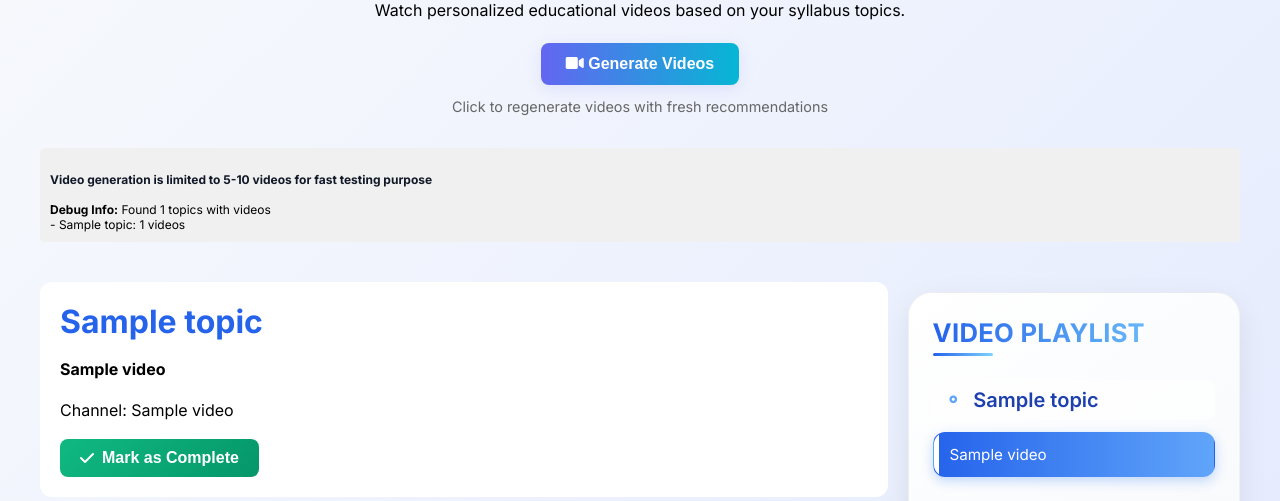
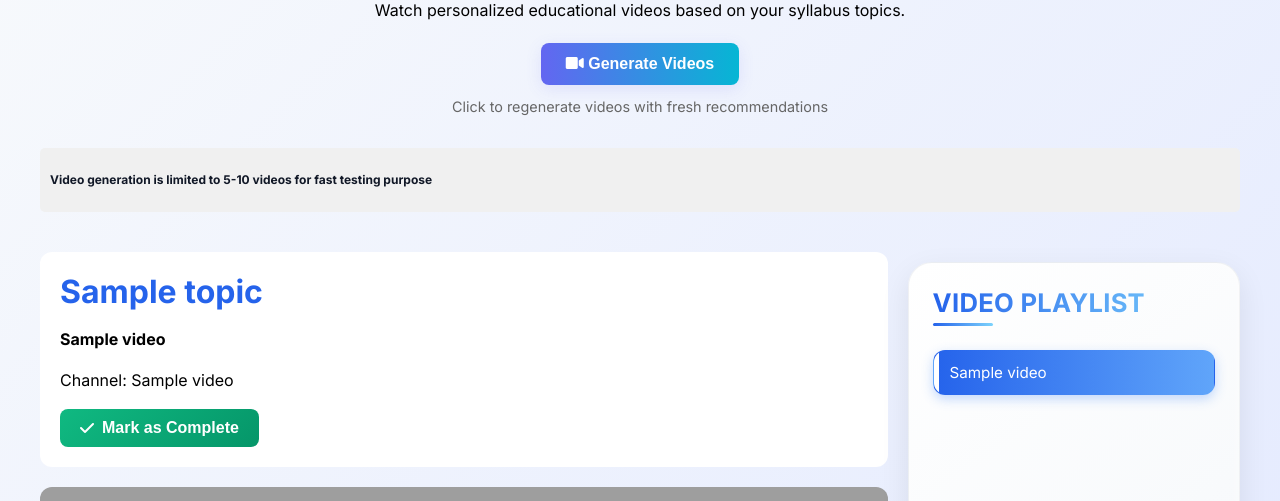
Before and after one commit to r258369/AILearning, a Django app: template templates/lesson.html in a window 1280 px wide. Shown: the part 182-683 px from the top of the page. Run offline with Django 4.2, Linux system fonts and the light colour scheme; the template is opened without the code that fills it: most values are stand-ins (such as "Sample title", 1, 10 or a date in 2020); grey boxes marked "Sample" are stand-in pictures; parts of the project's set-up code (start-up, migrations or seed data) failed here and were passed over; grey boxes are pictures that could not be loaded.

Commit message:
Update lesson.html

```diff
--- a/templates/lesson.html
+++ b/templates/lesson.html
@@ -506,10 +506,7 @@
             <!-- Debug info -->
             <div style="background: #f0f0f0; padding: 10px; margin-bottom: 20px; border-radius: 5px; font-size: 12px;">
                 <p><strong>Video generation is limited to 5-10 videos for fast testing purpose</strong></p>
-                <strong>Debug Info:</strong> Found {{ recommended_videos|length }} topics with videos
-                {% for topic_data in recommended_videos %}
-                    <br>- {{ topic_data.topic }}: {{ topic_data.videos|length }} videos
-                {% endfor %}
+
             </div>
 
             <div class="lesson-main-content">
@@ -557,18 +554,18 @@
                 <div class="playlist-sidebar" id="playlist-sidebar">
     <h3>Video Playlist</h3>
     {% for topic_data in recommended_videos %}
-                        <div class="topic-section">
-                            <div class="topic-title">{{ topic_data.topic }}</div>
         <ul>
             {% for video in topic_data.videos %}
-                                    <li class="{% if forloop.first and forloop.parentloop.first %}active{% endif %}" data-topic="{{ topic_data.topic }}" data-video-index="{{ forloop.counter0 }}">
+                <li class="{% if forloop.first and forloop.parentloop.first %}active{% endif %}"
+                    data-topic="{{ topic_data.suggested_title }}"
+                    data-video-index="{{ forloop.counter0 }}">
                     {{ video.title }}
                 </li>
             {% endfor %}
         </ul>
-                        </div>
     {% endfor %}
 </div>
+
             </div>
 
         {% else %}
```
Lines whose indentation alone changed are shown as unchanged.
